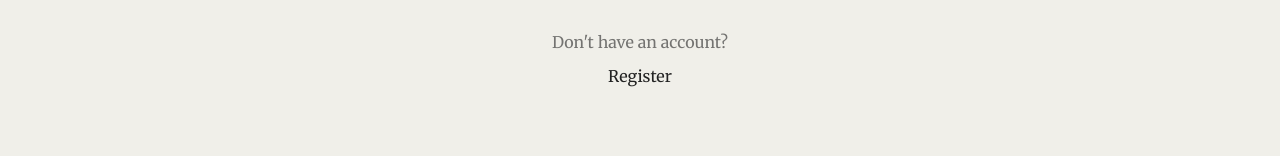
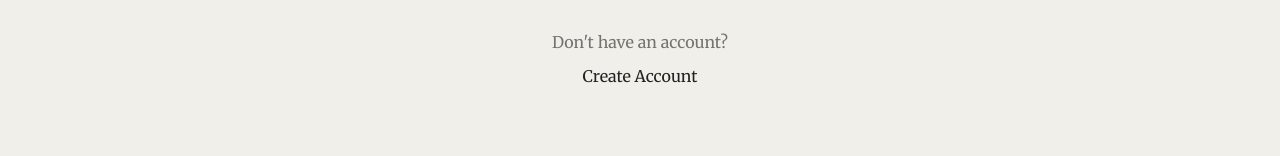
Before and after one commit to angietea101/groupsync, a React (Vite) app: page /signin in a window 1280 px wide. Shown: the part 604-760 px from the top of the page. Built offline with nearby package versions, Linux system fonts and the light colour scheme; no server answers.

Commit message:
CHORE: Rename register to create account

```diff
--- a/src/pages/SignIn.jsx
+++ b/src/pages/SignIn.jsx
@@ -117,7 +117,7 @@ export default function SignIn() {
 
           <p className="signin-text">Don't have an account?</p>
           <p className="signin-link">
-            <Link to="/createaccount">Register</Link>
+            <Link to="/createaccount">Create Account</Link>
           </p>
         </div>
       </div>
```
